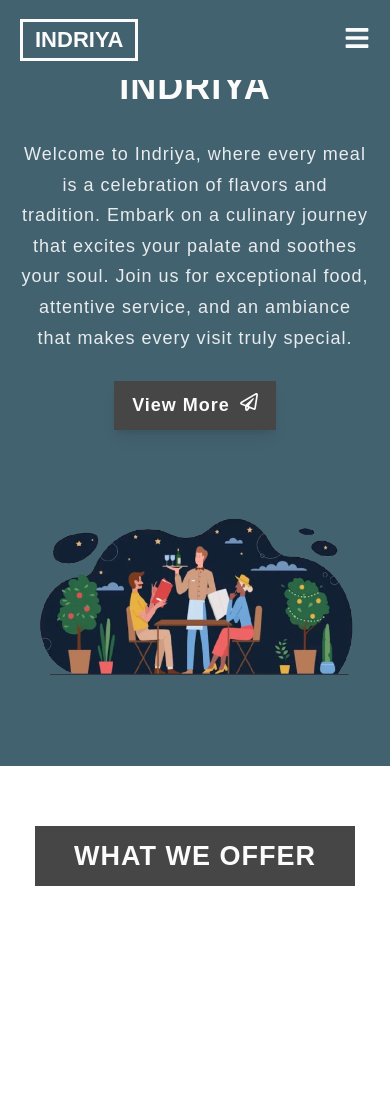
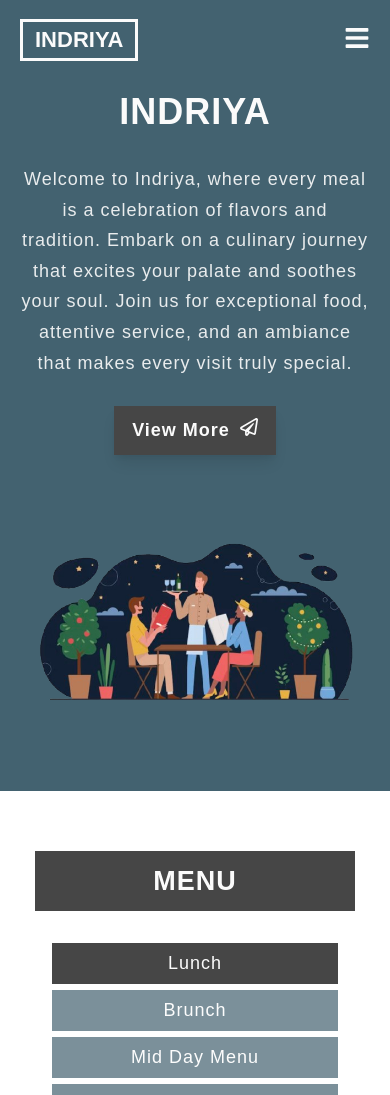
Before and after one commit to Yashasvi-Y/Restaurant-Project, a React (Create React App) app: page /menu in a window 390 px wide. Shown: the top 1095 px of the page. Built offline with nearby package versions, Linux system fonts and the light colour scheme; the HTML template or start-up script is replaced by a standard one.

Commit message:
external menu page added

```diff
--- a/package.json
+++ b/package.json
@@ -11,6 +11,7 @@
     "react": "^19.1.0",
     "react-dom": "^19.1.0",
     "react-icons": "^5.5.0",
+    "react-router-dom": "^7.6.0",
     "react-scripts": "5.0.1",
     "web-vitals": "^2.1.4"
   },
--- a/src/App.css
+++ b/src/App.css
@@ -73,6 +73,9 @@
 }
 .fw-8{
   font-weight: 800;
+}
+.fs-14{
+  font-size: 14px;
 }
 .fs-16{
   font-size: 16px;
--- a/src/App.js
+++ b/src/App.js
@@ -1,13 +1,8 @@
 import './App.css';
 import './assets/js/script';
-import Header from './components/Header/Header'
-import WhatWeOffer from './components/WhatWeOffer/WhatWeOffer';
-import Menu from './components/Menu/Menu';
-import DiningExperience from './components/DiningExperience/DiningExperience';
-import Gallery from './components/Gallery/Gallery';
-import Team from './components/Team/Team';
-import Support from './components/Support/Support';
-import Footer from './components/Footer/Footer';
+import { BrowserRouter as Router, Routes, Route } from 'react-router-dom';
+import HomePage from './pages/HomePage';
+import MenuPage from './pages/MenuPage';
 import AOS from 'aos';
 import 'aos/dist/aos.css';
 
@@ -15,16 +10,12 @@ AOS.init();
 
 function App() {
   return (
-    <div className="App">
-      <Header />
-      <WhatWeOffer />
-      <Menu />
-      <DiningExperience/>
-      <Gallery/>
-      <Team/>
-      <Support/>
-      <Footer/>
-    </div>
+    <Router>
+      <Routes>
+        <Route path="/" element={<HomePage />} />
+        <Route path="/menu" element={<MenuPage />} />
+      </Routes>
+    </Router>
   );
 }
 
--- a/src/components/Header/Header.css
+++ b/src/components/Header/Header.css
@@ -10,7 +10,7 @@
     max-width: 800px;
 }
 .header-title{
-    margin-bottom: 2.5rem;
+    margin: 2.5rem;
 }
 
 @media screen and (min-width:992px) {
--- a/src/components/Menu/Menu.jsx
+++ b/src/components/Menu/Menu.jsx
@@ -1,33 +1,95 @@
+import { useState } from "react";
 import data from "../../constants/data";
+import { Link } from "react-router-dom";
 import "./Menu.css";
 
-const Menu =() => {
-    return(
+const Menu = ({ showFullMenu = false }) => {
+  const menuData = data.menuData;
+
+  // For tab/category switching
+  const [activeCategory, setActiveCategory] = useState(menuData[0].category);
+
+  // If not showing full menu, just show the intro/preview
+  if (!showFullMenu) {
+    return (
       <section className="menu py-6" id="menu">
         <div className="container">
           <div className="section-title bg-dark">
-                    <h2 className="text-upper text-white text-center">Our Menu</h2>
+            <h2 className="text-upper text-white text-center">Menu</h2>
           </div>
-                <div className="menu-content grid py-6">
-                    {
-                        data.menu.map((menu, index) => {
-                            return (
-                                <div className="menu-item text-center" key={index} data-aos="fade-up" data-aos-duration="2500">
-                                    <div className="menu-item-icon">
-                                        <img src={menu.icon} alt="menu icon" className="mx-auto"/>
+          <div className="menu-content">
+            <div className="menu-item-left" data-aos="fade-right">
+              <img
+                src={data.menuIntro.image}
+                alt="Delicious food"
+                className="menu-image"
+              />
             </div>
-                                    <div className="menu-item-text">
-                                        <h2>{menu.title}</h2>
-                                        <p className="text mx-auto">{menu.text}</p>
+            <div className="menu-item-right" data-aos="fade-left">
+              <div className="menu-info">
+                <p>{data.menuIntro.description}</p>
+                <Link to="/menu" className="btn btn-accent">
+                  {data.menuIntro.buttonText} <span className="arrow">→</span>
+                </Link>
               </div>
             </div>
-                            )
-                        })
-                    }
           </div>
         </div>
       </section>
-    )
+    );
   }
 
+  // Full menu with category tabs
+  const activeMenu = menuData.find(
+    (menu) => menu.category === activeCategory
+  );
+
+  return (
+    <section className="menu py-6" id="menu">
+      <div className="container">
+        <div className="section-title bg-dark">
+          <h2 className="text-upper text-white text-center">Menu</h2>
+        </div>
+
+        {/* Category Tabs */}
+        <div className="menu-tabs">
+          {menuData.map((menu) => (
+            <button
+              key={menu.category}
+              className={`menu-tab ${
+                activeCategory === menu.category ? "active" : ""
+              }`}
+              onClick={() => setActiveCategory(menu.category)}
+            >
+              {menu.category}
+            </button>
+          ))}
+        </div>
+
+        {/* Active Category Content */}
+        <div className="menu-sections">
+          {activeMenu.sections.map((section, idx) => (
+            <div className="menu-section" key={idx}>
+              {section.title && (
+                <h3 className="menu-section-title text-accent text-upper">{section.title}</h3>
+              )}
+              <ul className="menu-items">
+                {section.items.map((item, i) => (
+                  <li className="menu-item" key={i}>
+                    <div className="menu-item-header">
+                      <span className="menu-item-name fs-16">{item.name}</span>
+                      <span className="menu-item-price fs-16">₹{item.price}</span>
+                    </div>
+                    <div className="menu-item-desc fs-14">{item.description}</div>
+                  </li>
+                ))}
+              </ul>
+            </div>
+          ))}
+        </div>
+      </div>
+    </section>
+  );
+};
+
 export default Menu;
--- a/src/constants/data.js
+++ b/src/constants/data.js
@@ -29,124 +29,247 @@ const what_we_offer=[
     },
 ];
 
-const menu = [
+// data.js
+
+const menuData = [
   {
-        icon: `${images.food4}`,
-        title: "Starters & Small Plates",
-        text: [
-            "Roasted Beet & Goat Cheese Salad",
-            "Spiced Butternut Squash Soup",
-            "Calamari Fritti",
-            "Crispy Cauliflower Bites",
-            "Avocado Fruit Salad",
-            "Chicken Pot Stickers",
-            "Yuzu Tuna Tartare",
-            "Classic Bruschetta"
-        ]
+    category: "Lunch",
+    sections: [
+      {
+        title: "Starters",
+        items: [
+          { name: "MARLOWE FRIES", description: "herbs, sea salt & horseradish aioli", price: 945 },
+          { name: "BRUSSELS SPROUTS CHIPS", description: "lemon & sea salt", price: 1120 },
+          { name: "Warm DEVILED EGG", description: "aged provolone, pickled jalapeño & bacon", price: 470 },
+          { name: "Crispy POTATO CROQUETTES", description: "mozzarella cheese & homemade ranch", price: 1440 },
+        ],
       },
       {
-        icon: `${images.food1}`,
-        title: "Mains & Signature Dishes",
-        text: [
-            "Herb-Crusted Lamb Rack",
-            "Pan-Seared Sea Bass",
-            "Wild Mushroom Risotto",
-            "Spaghetti & Meatballs",
-            "Classic Cheeseburger",
-            "Chicken Parmesan",
-            "Moroccan-Spiced Chicken",
-            "Impossible™ Burger",
-            "Customizable Grain Bowls"
-        ]
+        title: "Mains",
+        items: [
+          {
+            name: "Grilled SKIRT STEAK Salad",
+            description: "head lettuces, shaved parmesan, smoked olive oil & steak sauce vinaigrette",
+            price: 2930,
           },
           {
-        icon: `${images.food5}`,
-        title: "All-Day Brunch & Comfort Food",
-        text: [
-            "Buttermilk Fried Chicken & Waffles",
-            "Truffle Mac & Cheese",
-            "Classic Eggs Benedict",
-            "Sweet Potato Pancakes",
-            "Avocado Toast",
-            "Seasonal Quiche"
-        ]
+            name: "Spicy Brick CHICKEN",
+            description: "roasted cauliflower & Calabrian chili romesco",
+            price: 3110,
           },
           {
-        icon: `${images.food6}`,
-        title: "World Flavors & Fusion",
-        text: [
-            "Korean BBQ Short Ribs",
-            "Mediterranean Mezze Platter",
-            "Thai Green Curry",
-            "Tandoori Salmon",
-            "Latin Street Tacos"
-        ]
+            name: "Grilled SCALLOPS",
+            description: "avocado, la rossa radicchio & citrus",
+            price: 2780,
+          },
+        ],
       },
       {
-        icon: `${images.food7}`,
-        title: "Pastries, Desserts & Sweets",
-        text: [
-            "Classic Tiramisu",
-            "Yuzu Sorbet",
-            "Chocolate Lava Cake",
-            "Seasonal Fruit Tart",
-            "Freshly Baked Croissants & Danish",
-            "Ice Cream Trio"
-        ]
+        title: "Salads, Soup & Starters",
+        items: [
+          { name: "Baby Head LETTUCES", description: "herbs & citrus-shallot vinaigrette", price: 1772 },
+          {
+            name: "Sweet Gem LETTUCES",
+            description: "Point Reyes blue cheese, candied bacon, herbed breadcrumbs & red wine vinaigrette",
+            price: 1720,
           },
           {
-        icon: `${images.food3}`,
-        title: "Sides & Add-Ons",
-        text: [
-            "Truffle Parmesan Fries",
-            "Grilled Seasonal Vegetables",
-            "Garlic Butter Broccolini",
-            "Seasonal Fruit Tart",
-            "Creamy Polenta",
-            "House-Baked Focaccia"
-        ]
+            name: "Grilled SKIRT STEAK Salad",
+            description: "head lettuces, shaved parmesan, smoked olive oil & steak sauce vinaigrette",
+            price: 4185,
+          },
+          { name: "Grilled GULF SHRIMP", description: "HOT & boozy cocktail sauce", price: 1690 },
+          {
+            name: "Grilled Delta ASPARAGUS",
+            description: "prosciutto di parma & lemon hollandaise",
+            price: 3260,
           },
           {
-        icon: `${images.drink5}`,
-        title: "Alcoholic & cocktails",
-        text: [
-            "Spicy Margarita: Tequila, mango, lime, chili syrup",
-            "Gin Gin Mule: Gin, ginger beer, lime, mint",
-            "Elderflower Martini: Vodka, elderflower liqueur, lemon",
-            "White Russian: Vodka, coffee liqueur, cream",
-            "Craft Beer: Local IPA,Belgian Wheat,Stout of the Day",
-            "Wine: Chardonnay (California),Sauvignon Blanc (New Zealand),Pinot Noir (Oregon),Malbec (Argentina)",
-            "Spicy Nimbu Pani Cocktail: Vodka or gin, lime, black salt, serrano pepper"
-        ]
+            name: "Herb Crusted LAMB RIBS",
+            description: "fresno chili salsa verde & mint",
+            price: 2870,
+          },
+        ],
       },
       {
-        icon: `${images.drink8}`,
-        title: "Non-Alcoholic & Mocktails",
-        text: [
-            "Citrus Fizz: Orange, lemon, tonic, basil",
-            "Berry Bliss: Mixed berries, lime, soda",
-            "Cucumber Cooler: Cucumber, mint, lime, soda",
-            "Mango Mojito: Mango, mint, lime, soda",
-            "Nimbu Pani : Indian lemonade, black salt, mint",
-            "Virgin Mojito: Mint, lime, soda",
-            "Rose Lemonade: Rose syrup, lemon, soda"
-        ]
+        title: "Sandwiches",
+        items: [
+          {
+            name: "FAVA BEAN HUMMUS SANDWICH",
+            description: "toasted rosemary focaccia, garlic-chili broccolini, persian cucumber, pea sprouts & oregano vinaigrette",
+            price: 1690,
+          },
+        ],
+      },
+    ],
   },
   {
-        icon: `${images.drink3}`,
-        title: "Teas & Coffees",
-        text: [
-            "Masala Chai: Indian spiced tea",
-            "Ginger Lemon Tea",
-            "Herbal Teas: chamomile, mint, jasmine",
-            "South Indian Filter Coffeet",
-            "Iced Matcha Latte",
-            "Classic Cappuccino",
-            "Cardamom Rose Latte",
-            "Turmeric Golden Milk Latte"
-        ]
-    }
+    category: "Brunch",
+    sections: [
+      {
+        title: "Snacks",
+        items: [
+          { name: "Grilled GULF SHRIMP", description: "HOT & boozy cocktail sauce", price: 1459 },
+          { name: "Warm Deviled EGG", description: "aged provolone, pickled jalapeño & bacon", price: 393 },
+          { name: "Marlowe FRIES", description: "sea salt & herbs", price: 945 },
+          { name: "Crispy POTATO CROQUETTES", description: "mozzarella cheese & homemade ranch", price: 1440 },
+        ],
+      },
+      {
+        title: "Sweets",
+        items: [
+          {
+            name: "Brûléed BANANA & SPRING BERRIES",
+            description: "coconut yogurt & toasted macadamia",
+            price: 1455,
+          },
+          {
+            name: "FRENCH TOAST Soldiers",
+            description: "strawberry & chocolate sauces for dipping",
+            price: 1365,
+          },
+          {
+            name: "LEMON RICOTTA Doughnuts",
+            description: "blueberry-thyme compôte",
+            price: 1860,
+          },
+          {
+            name: "Buttermilk PANCAKES",
+            description: "smoked maple syrup, whipped butter & smoked salt",
+            price: 1455,
+          },
+          {
+            name: "Candied Butchers Cut BACON",
+            description: "thick cut, maple & brown sugar",
+            price: 2460,
+          },
+        ],
+      },
+      {
+        title: "Savories",
+        items: [
+          {
+            name: "AVOCADO Toast",
+            description: "grilled levain, toasted garlic-chili, lemon & sea salt",
+            price: 1449,
+          },
+          {
+            name: "Marlowe EGG SANDWICH",
+            description: "soft scrambled eggs, cheddar, dijionaise, arugula & salsa verde",
+            price: 1535,
+          },
+          {
+            name: "Farm Egg SCRAMBLE",
+            description: "cauliflower, broccolini, red onion, cheddar & crème fraiche with grilled bread",
+            price: 1899,
+          },
+          {
+            name: "Smoked SALMON Tartine",
+            description: "focaccia, horseradish cream, poached egg & hollandaise",
+            price: 2140,
+          },
+          {
+            name: "Anson Mills POLENTA",
+            description: "wild mushrooms, poached egg, parmesan, arugula & truffled salsa verde",
+            price: 2400,
+          },
+          {
+            name: "Marlowe BURGER",
+            description: "caramelized onions, cheddar, bacon & horseradish aioli with fries",
+            price: 2335,
+          },
+          {
+            name: "LEMON RICOTTA Doughnuts",
+            description: "blueberry-thyme compôte",
+            price: 1755,
+          },
+          {
+            name: "Black Pepper & Parmesan GOUGÈRES",
+            description: "smoked salmon, whipped crème fraiche, tarragon & dill",
+            price: 2300,
+          },
+        ],
+      },
+    ],
+  },
+  {
+    category: "Mid Day Menu",
+    sections: [
+      {
+        title: "",
+        items: [
+          { name: "Crispy BRUSSELS SPROUTS Chips", description: "lemon & sea salt", price: 1340 },
+          { name: "Warm Deviled EGG", description: "aged provolone, pickled jalapeño & bacon", price: 478 },
+          { name: "Blood ORANGES & Baby BEETS", description: "frisee, burrata & candied sesame", price: 1420 },
+          { name: "Grilled GULF SHRIMP", description: "HOT & boozy cocktail sauce", price: 2870 },
+          {
+            name: "Marlowe BURGER",
+            description: "caramelized onions, cheddar, bacon, horseradish aioli & fries",
+            price: 2570,
+          },
+          {
+            name: "Herb Crusted LAMB RIBS",
+            description: "fresno chili salsa verde & mint",
+            price: 2880,
+          },
+          {
+            name: "Crispy POTATO CROQUETTES",
+            description: "mozzarella cheese & homemade ranch",
+            price: 2440,
+          },
+          {
+            name: "Grilled Delta ASPARAGUS",
+            description: "prosciutto di parma & lemon hollandaise",
+            price: 3140,
+          },
+        ],
+      },
+    ],
+  },
+  {
+    category: "Dessert",
+    sections: [
+      {
+        title: "",
+        items: [
+          {
+            name: "Maria's BREAD PUDDING",
+            description: "banana, raisin, vanilla bean ice cream & bourbon caramel",
+            price: 1120,
+          },
+          {
+            name: "Chocolate CAKE",
+            description: "crème chantilly, fresh strawberries & strawberry sauce",
+            price: 1640,
+          },
+          {
+            name: "Loretta's VACHERIN",
+            description: "coffee ice cream, crème anglaise, almonds & chocolate sauce",
+            price: 1820,
+          },
+          {
+            name: "Vanilla Bean CHEESECAKE",
+            description: "Spring berries & sesame crisp",
+            price: 1540,
+          },
+          {
+            name: "CHOCOLATE PEANUT BUTTER Bites",
+            description: "guittard chocolate & peanuts",
+            price: 760,
+          },
+        ],
+      },
+    ],
+  },
 ];
+
+
+const menuIntro = {
+  description: `Ready to treat your taste buds? Dive into our menu and explore a world of flavors crafted just for you. Craving something classic or feeling adventurous? Let’s find your perfect dish together!`,
+  buttonText: "Indulge",
+  image: `${images.drink3}`,
+};
+
 
 const dining_experience = [
     {
@@ -311,5 +434,5 @@ const footerData = [
 ];
 
 export default{
-    what_we_offer, menu, dining_experience, gallery, team, footerData
+    what_we_offer, menuData,menuIntro, dining_experience, gallery, team, footerData
 };
--- a/src/index.css
+++ b/src/index.css
@@ -22,6 +22,9 @@
 
 html{
   font-size: 10px;
+  width: 100%;
+  max-width: 100vw;
+  overflow-x: hidden;
 }
 
 body{
@@ -29,6 +32,9 @@ body{
   line-height: 1.6;
   font-family: var(--font-base);
   color: var(--dark-color);
+  width: 100%;
+  max-width: 100vw;
+  overflow-x: hidden;
 }
 
 a{
--- /dev/null
+++ b/src/pages/HomePage.jsx
@@ -0,0 +1,23 @@
+import Header from '../components/Header/Header';
+import WhatWeOffer from '../components/WhatWeOffer/WhatWeOffer';
+import Menu from '../components/Menu/Menu';
+import DiningExperience from '../components/DiningExperience/DiningExperience';
+import Gallery from '../components/Gallery/Gallery';
+import Team from '../components/Team/Team';
+import Support from '../components/Support/Support';
+import Footer from '../components/Footer/Footer';
+
+export default function HomePage() {
+  return (
+    <>
+      <Header />
+      <WhatWeOffer />
+      <Menu />
+      <DiningExperience />
+      <Gallery />
+      <Team />
+      <Support />
+      <Footer />
+    </>
+  );
+}
--- /dev/null
+++ b/src/pages/MenuPage.css
@@ -0,0 +1,96 @@
+/* Tabs */
+.menu-tabs {
+  display: flex;
+  justify-content: center;
+  gap: 48px;
+  margin: 32px;
+}
+
+.menu-tab {
+  background: var(--accent-color);
+  color: var(--white-color);
+  padding: 12px 36px;
+  cursor: pointer;
+  opacity: 0.7;
+  transition: background 0.2s, opacity 0.2s;
+  font-weight: 300;
+  letter-spacing: 1px;
+}
+
+.menu-tab.active,
+.menu-tab:hover {
+  background: var(--dark-color);
+  opacity: 1;
+}
+
+/* Menu Sections */
+.menu-sections {
+  margin-top: 0;
+}
+
+.menu-section {
+  margin-bottom: 48px;
+}
+
+/* Menu Items */
+.menu-items {
+  list-style: none;
+  padding: 0;
+  margin: 0;
+}
+
+.menu-item {
+  padding: 24px 0;
+  transition: background 0.2s;
+}
+
+.menu-item:last-child {
+  border-bottom: none;
+}
+
+.menu-item-header {
+  display: flex;
+  justify-content: space-between;
+  align-items: baseline;
+  margin-bottom: 2px;
+}
+
+.menu-item-price {
+  color: var(--accent-color);
+  margin-left: 18px;
+}
+
+.menu-item-desc {
+  opacity: 0.7;
+  margin-top: 2px;
+}
+
+@media (max-width: 900px) {
+  .menu-container {
+    padding: 18px 6px;
+  }
+  .menu-tabs {
+    gap: 18px;
+  }
+}
+
+@media (max-width: 700px) {
+  .menu-tabs {
+    flex-direction: column;
+    gap: 6px;
+  }
+  .menu-tab {
+    width: 100%;
+    text-align: center;
+    padding: 10px 0;
+  }
+}
+
+@media (max-width: 480px) {
+  .menu-container {
+    padding: 8px;
+  }
+  .menu-section {
+    margin-bottom: 28px;
+  }
+}
--- /dev/null
+++ b/src/pages/MenuPage.jsx
@@ -0,0 +1,14 @@
+import Header from '../components/Header/Header';
+import Menu from '../components/Menu/Menu';
+import Footer from '../components/Footer/Footer';
+import "./MenuPage.css";
+
+export default function MenuPage() {
+  return (
+    <>
+      <Header />
+      <Menu showFullMenu={true}/>
+      <Footer />
+    </>
+  );
+}
```
Also changed, not shown: src/components/Menu/Menu.css (+63 -34 lines), src/components/Navbar/Navbar.jsx (+25 -4 lines), 1 other file (tests, documents, lock files or other folders). Lines whose indentation alone changed are shown as unchanged.
